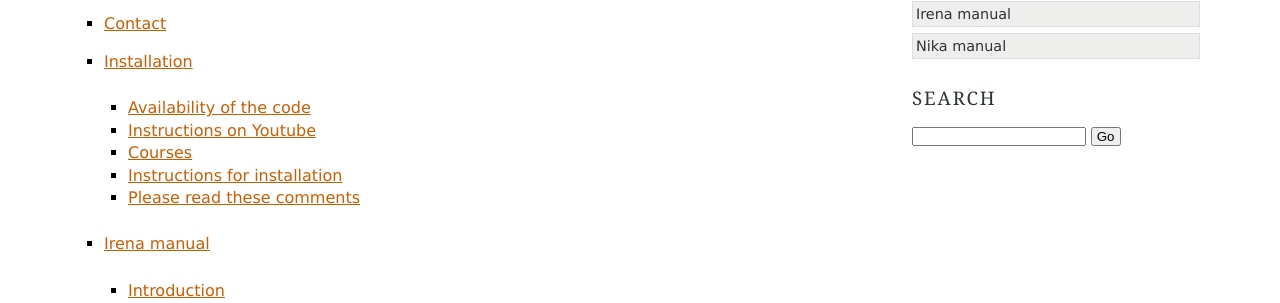
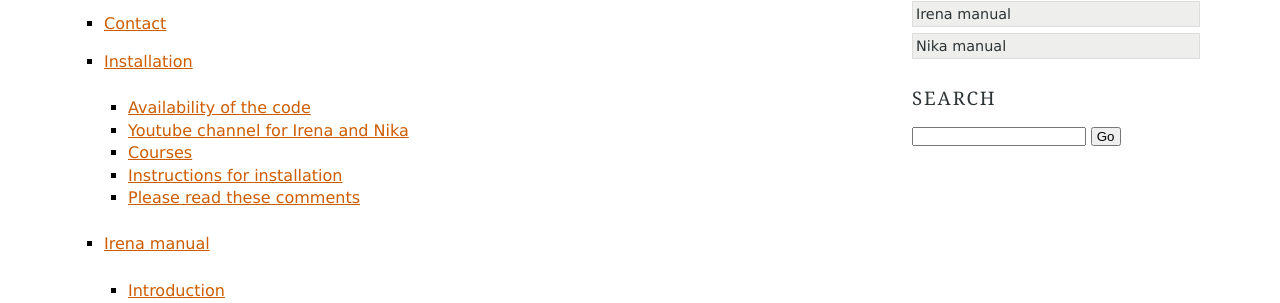
Before and after one commit to jilavsky/SAXS_IgorCodeDocs, a Sphinx documentation site: the page built from docs/source/index.rst, in a window 1280 px wide. Shown: the part 252-555 px from the top of the page. Built offline with Sphinx 7.4.7, drawn with Linux system fonts in a browser that asks for light colours.

Commit message:
readthedocs still not there
Still not right

```diff
--- a/docs/source/Installation.rst
+++ b/docs/source/Installation.rst
@@ -33,20 +33,18 @@ https://github.com/jilavsky/SAXS_IgorInstaller/tree/master/Igor_GitHub.
 To test and use my code you can use demo version of Igor Pro - Igor pro will run on compuyter where it was not installed before for one month as full featured demo. To use this, find computer which did nto have yet Igor Pro installed, install the latest version of Igor Pro 7 from https://www.wavemetrics.com, and you are set.
 
 
-Instructions on Youtube
------------------------
+Youtube channel for Irena and Nika
+----------------------------------
 
 .. _YouTubeChannel:
 
 I have Youtube channel for instructional movies. Search for example
 “Ilavsky Irena” on Youtube and you will see something like this:
 
+.. figure:: media/Introduction0.png
+   :align: center
+   :width: 420px
 
-.. figure:: media/Introduction0.png
-          :width: 500px
-          :alignement: center
-
-   Youtube channel for Irena and Nika packages
 
 The totally weird link to the channel is here:
 
```
